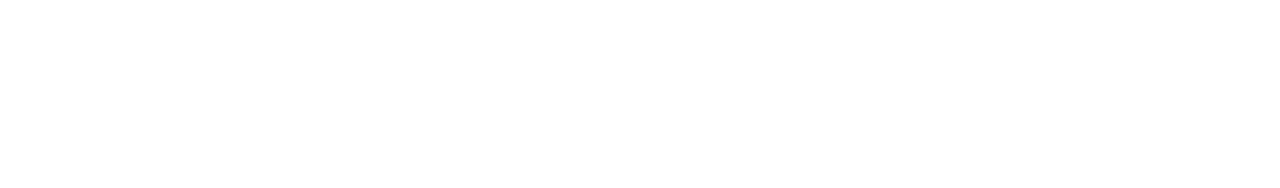
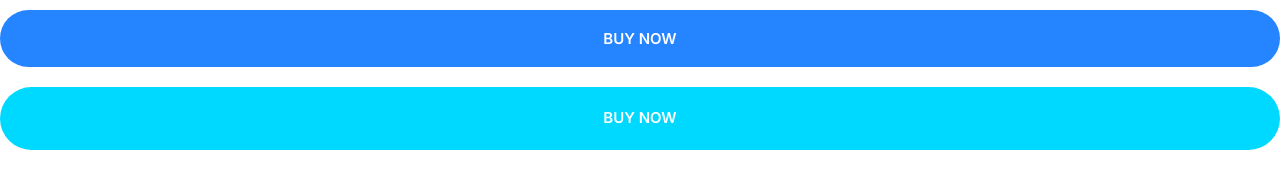
Before and after one commit to Firebot-666/WebProject, a plain HTML site: page index.html in a window 1280 px wide. Drawn offline with Linux system fonts and the light colour scheme.

Commit message:
Build the button component.

```diff
--- a/css/styles.css
+++ b/css/styles.css
@@ -6,7 +6,13 @@
   --color-body: #918ca4;
 }
 
-/*Typography*/
+*,
+*::after,
+*::before {
+  box-sizing: border-box;
+}
+
+/* Typography */
 html {
   font-size: 62.5%;
 }
@@ -59,7 +65,7 @@ p {
   }
 }
 
-/*Links*/
+/* Links */
 
 a {
   text-decoration: none;
@@ -88,7 +94,7 @@ a {
   }
 }
 
-/*Badges*/
+/* Badges */
 .badge {
   border-radius: 20px;
   font-size: 2rem;
@@ -121,7 +127,7 @@ a {
   }
 }
 
-/*lists*/
+/* Lists */
 .list {
   list-style: none;
   padding-left: 0;
@@ -148,3 +154,66 @@ a {
     padding-left: 0;
   }
 }
+
+/* Buttons */
+.btn {
+  border-radius: 40px;
+  border: 0;
+  cursor: pointer;
+  font-size: 1.8rem;
+  font-weight: 600;
+  margin: 1rem 0;
+  padding: 2rem 3rem;
+  text-align: center;
+  text-transform: uppercase;
+  white-space: nowrap;
+}
+
+.btn--primary {
+  background: var(--color-primary);
+  color: #fff;
+}
+
+.btn--primary:hover {
+  background: #3a8ffd;
+}
+
+.btn--secondary {
+  background: var(--color-secondary);
+  color: #fff;
+}
+
+.btn--secondary:hover {
+  background: #00c8eb;
+}
+
+.btn--accent {
+  background: var(--color-accent);
+  color: #fff;
+}
+
+.btn--accent:hover {
+  background: #ec3000;
+}
+
+.btn--block {
+  width: 100%;
+  display: inline-block;
+}
+
+.btn--outline {
+  background: #fff;
+  color: var(--color-headings);
+  border: 2px solid var(--color-headings);
+}
+
+.btn--outline:hover {
+  background: var(--color-headings);
+  color: #fff;
+}
+
+@media screen and (min-width: 1024px) {
+  .btn {
+    font-size: 1.5rem;
+  }
+}
--- a/index.html
+++ b/index.html
@@ -13,5 +13,8 @@
     <link rel="stylesheet" href="css/normalize.css" />
     <link rel="stylesheet" href="css/styles.css" />
   </head>
-  <body></body>
+  <body>
+    <button class="btn btn--primary btn--block">Buy Now</button>
+    <a href="#" class="btn btn--secondary btn--block">Buy Now</a>
+  </body>
 </html>
```
Also changed, not shown: css/components/buttons.html (added, +2 -0 lines).
